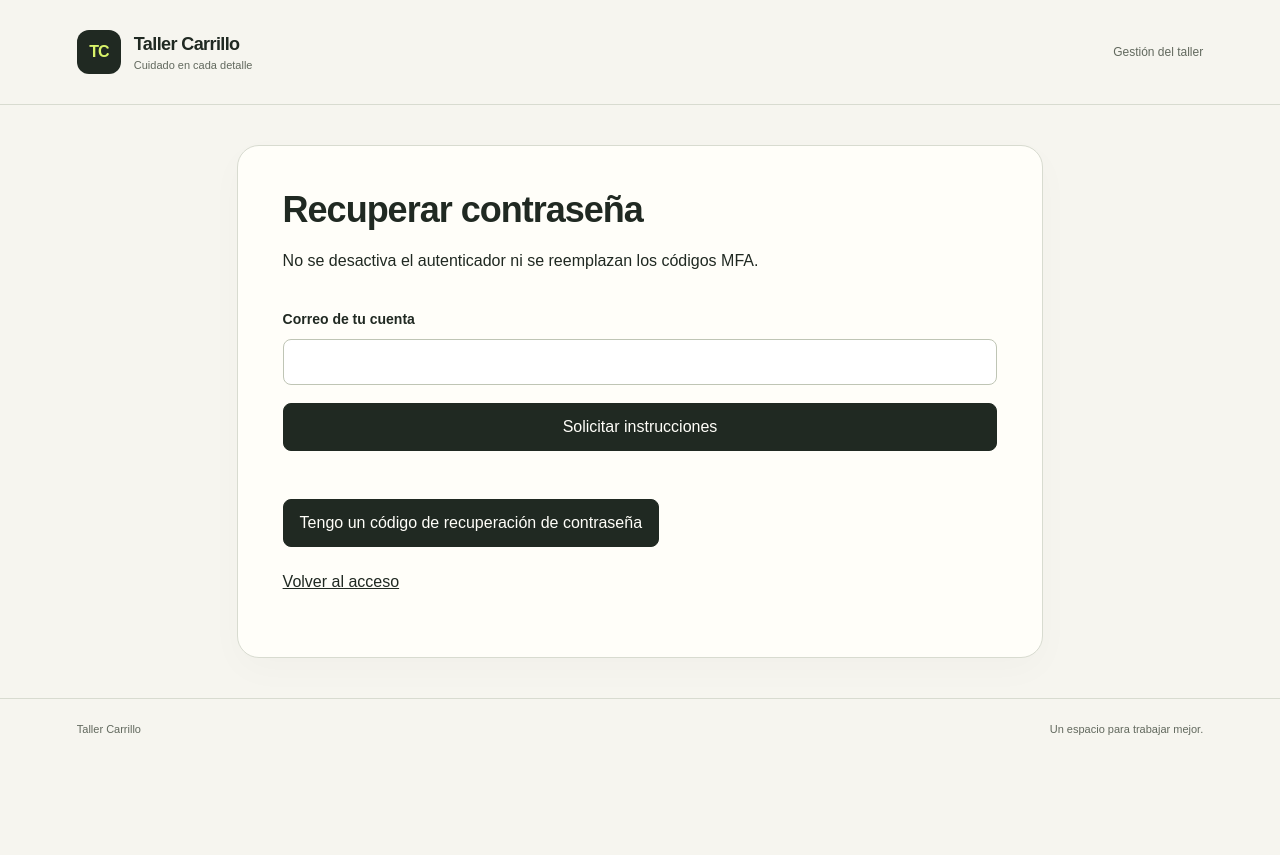
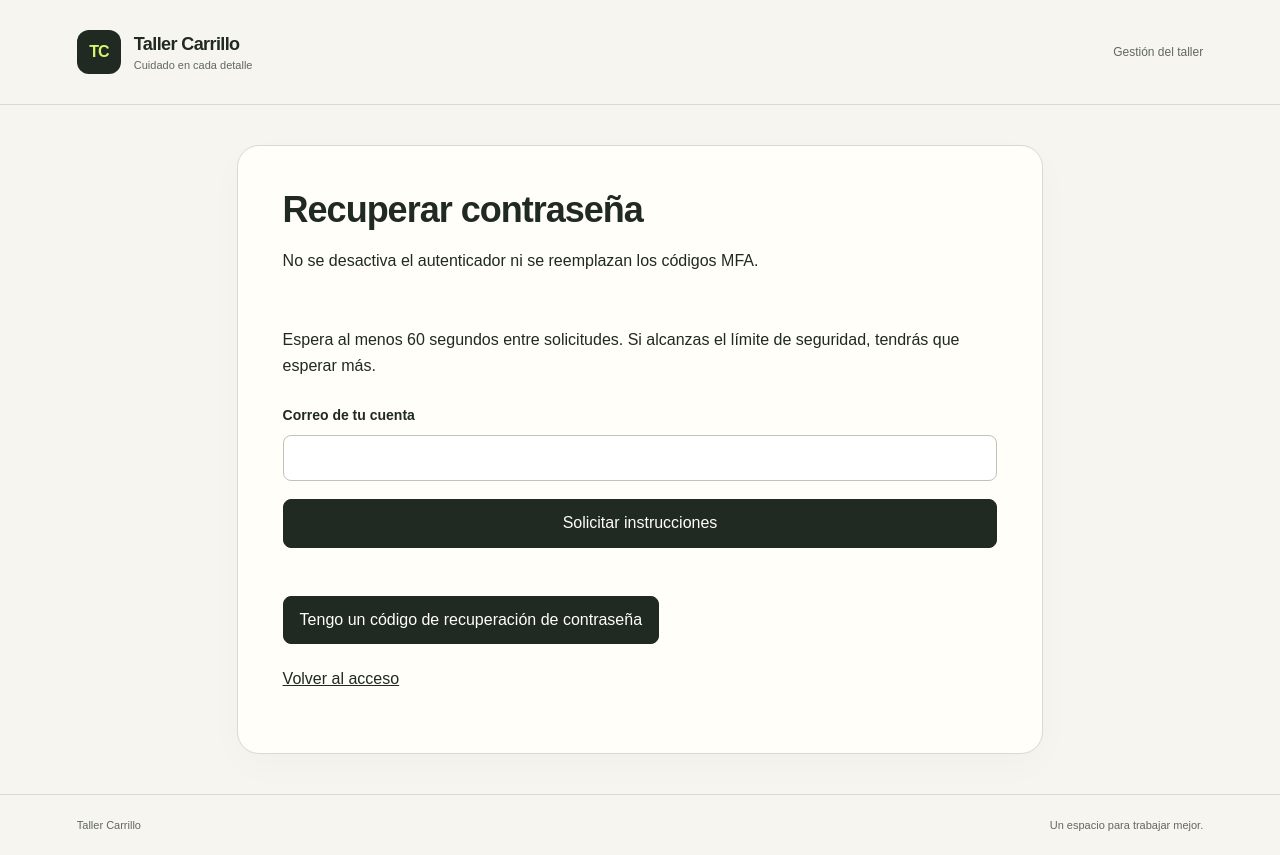
Before and after one commit to Riahrell/taller-carrillo-saas, a Next.js app in the folder frontend/: page /recuperar in a window 1280 px wide. Before the commit the page ends 800 px from the top, so only its background shows below. Built offline with nearby package versions, Linux system fonts and the light colour scheme.

Commit message:
fix(frontend): explain mail request waiting time

```diff
--- a/frontend/src/components/password-recovery.tsx
+++ b/frontend/src/components/password-recovery.tsx
@@ -67,7 +67,7 @@ export default function PasswordRecovery() {
       } else {
         await identityApi.resetRequest(email);
         setMessage(
-          "Si la cuenta tiene un correo verificado y puede recibir mensajes, enviaremos las instrucciones. Revisa tu bandeja y espera antes de solicitar otra vez.",
+          "Si la cuenta tiene un correo verificado y puede recibir mensajes, enviaremos las instrucciones. Revisa tu bandeja y la carpeta de spam. Espera al menos 60 segundos antes de solicitar otro mensaje; los límites de seguridad pueden exigir una espera mayor.",
         );
       }
     } catch {
@@ -88,6 +88,10 @@ export default function PasswordRecovery() {
         <fieldset disabled={busy}>
           {!resetMode ? (
             <>
+              <p>
+                Espera al menos 60 segundos entre solicitudes. Si alcanzas el
+                límite de seguridad, tendrás que esperar más.
+              </p>
               <label htmlFor="recovery-email">Correo de tu cuenta</label>
               <input
                 id="recovery-email"
```
Also changed, not shown: frontend/src/components/mfa-flow.tsx (+5 -2 lines), 1 other file (tests, documents, lock files or other folders).
